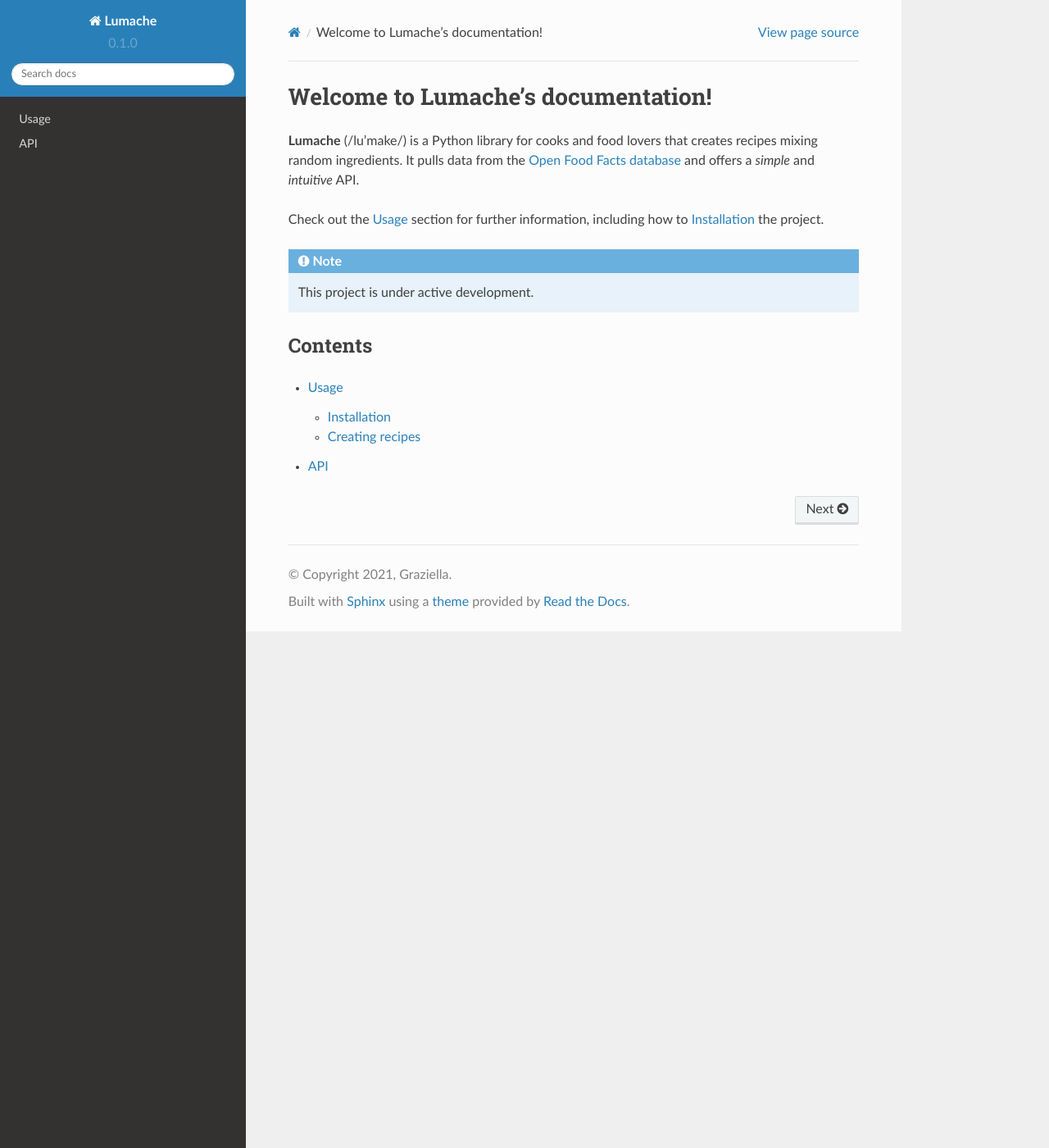
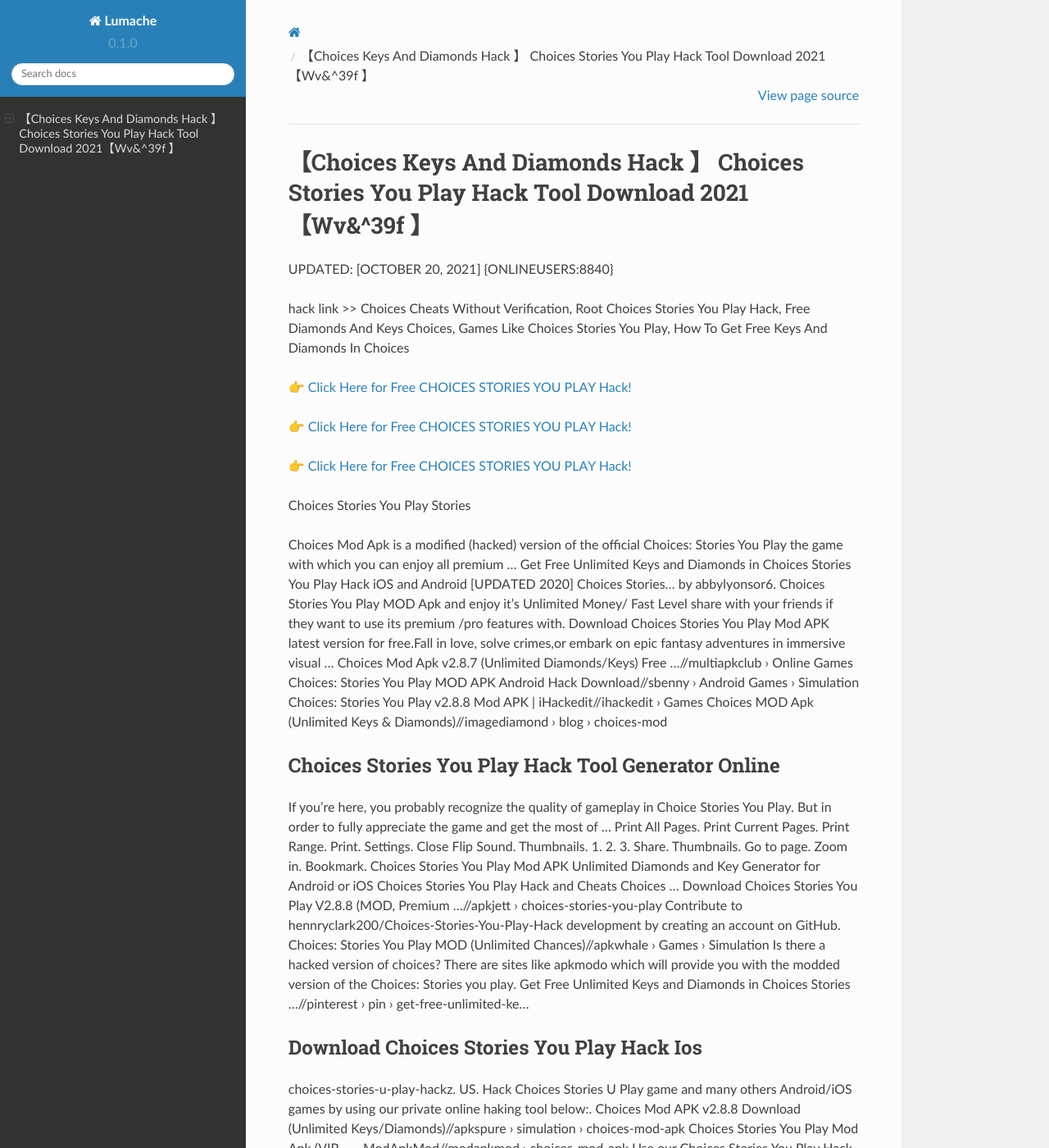
Before and after one commit to Patsyuye/ChoicesStories5YouPlay, a Sphinx documentation site: the page built from docs/source/index.rst, in a window 1280 px wide and 1400 px high. Shown: the whole window at 82% size. Built offline with Sphinx 7.4.7 and the Read the Docs theme 2.0.0, drawn with Linux system fonts in a browser that asks for light colours; some of the changed text lies outside the part shown.

Commit message:
Update index.rst

```diff
--- a/docs/source/index.rst
+++ b/docs/source/index.rst
@@ -1,22 +1,62 @@
-Welcome to Lumache's documentation!
-===================================
+【Choices Keys And Diamonds Hack 】 Choices Stories You Play Hack Tool Download 2021【Wv&^39f 】
+==============================================================================
+UPDATED: [OCTOBER 20, 2021] {ONLINEUSERS:8840}
 
-**Lumache** (/lu'make/) is a Python library for cooks and food lovers
-that creates recipes mixing random ingredients.
-It pulls data from the `Open Food Facts database <https://world.openfoodfacts.org/>`_
-and offers a *simple* and *intuitive* API.
+hack link >> Choices Cheats Without Verification, Root Choices Stories You Play Hack, Free Diamonds And Keys Choices, Games Like Choices Stories You Play, How To Get Free Keys And Diamonds In Choices
 
-Check out the :doc:`usage` section for further information, including
-how to :ref:`installation` the project.
+`👉 Click Here for Free CHOICES STORIES YOU PLAY Hack! <https://redirekt.in/h0nqm>`_
 
-.. note::
+`👉 Click Here for Free CHOICES STORIES YOU PLAY Hack! <https://redirekt.in/h0nqm>`_
 
-   This project is under active development.
+`👉 Click Here for Free CHOICES STORIES YOU PLAY Hack! <https://redirekt.in/h0nqm>`_
 
-Contents
---------
+Choices Stories You Play Stories
 
-.. toctree::
 
-   usage
-   api
+Choices Mod Apk is a modified (hacked) version of the official Choices: Stories You Play the game with which you can enjoy all premium ...
+Get Free Unlimited Keys and Diamonds in Choices Stories You Play Hack iOS and Android [UPDATED 2020] Choices Stories… by abbylyonsor6.
+Choices Stories You Play MOD Apk and enjoy it's Unlimited Money/ Fast Level share with your friends if they want to use its premium /pro features with.
+Download Choices Stories You Play Mod APK latest version for free.Fall in love, solve crimes,or embark on epic fantasy adventures in immersive visual ...
+Choices Mod Apk v2.8.7 (Unlimited Diamonds/Keys) Free ...//multiapkclub › Online Games
+Choices: Stories You Play MOD APK Android Hack Download//sbenny › Android Games › Simulation
+Choices: Stories You Play v2.8.8 Mod APK | iHackedit//ihackedit › Games
+Choices MOD Apk (Unlimited Keys & Diamonds)//imagediamond › blog › choices-mod
+
+********************************
+Choices Stories You Play Hack Tool Generator Online
+********************************
+
+If you're here, you probably recognize the quality of gameplay in Choice Stories You Play. But in order to fully appreciate the game and get the most of ...
+Print All Pages. Print Current Pages. Print Range. Print. Settings. Close Flip Sound. Thumbnails. 1. 2. 3. Share. Thumbnails. Go to page. Zoom in. Bookmark.
+Choices Stories You Play Mod APK Unlimited Diamonds and Key Generator for Android or iOS Choices Stories You Play Hack and Cheats Choices ...
+Download Choices Stories You Play V2.8.8 (MOD, Premium ...//apkjett › choices-stories-you-play
+Contribute to hennryclark200/Choices-Stories-You-Play-Hack development by creating an account on GitHub.
+Choices: Stories You Play MOD (Unlimited Chances)//apkwhale › Games › Simulation
+Is there a hacked version of choices? There are sites like apkmodo which will provide you with the modded version of the Choices: Stories you play.
+Get Free Unlimited Keys and Diamonds in Choices Stories ...//pinterest › pin › get-free-unlimited-ke...
+
+***********************************
+Download Choices Stories You Play Hack Ios
+***********************************
+
+choices-stories-u-play-hackz. US. Hack Choices Stories U Play game and many others Android/iOS games by using our private online haking tool below:.
+Choices Mod APK v2.8.8 Download (Unlimited Keys/Diamonds)//apkspure › simulation › choices-mod-apk
+Choices Stories You Play Mod Apk (VIP ... - ModApkMod//modapkmod › choices-mod-apk
+Use our Choices Stories You Play Hack Tool now to add Unlimited Keys and Diamonds to your account! This free generator is the only reliable option and not ...
+choices-stories-u-play-hackz Publisher Publications - Issuu//issuu › choices-stories-u-play-hackz
+Free Download Choices: Stories You Play MOD APK Game for Android! Download for Free APK, DATA and MOD Full Android Games and Apps at ...
+Choices Mod Apk v2.8.1 Unlimited Keys and Diamonds 2021//apkreal.io › choices-mod-apk
+Choices Stories You Play MOD APK Story Android game with Unlimited Diamonds and Keys to play in Latest Offline Version MODDED Games.
+
+
+Tak1z:
+Choices Game Key Hack
+Free Keys For Choices Game
+Choices Stories You Play Hack No Human Verification Or Survey
+Free Keys For Choices
+Choices Stories You Play Hack App 1.8.1
+Choices Keys Hack
+Hack Choices Stories You Play
+Choices Hack 2021
+Choices Stories You Play Hack No Human Verification Or Survey 2021
+Free Keys In Choices
```
